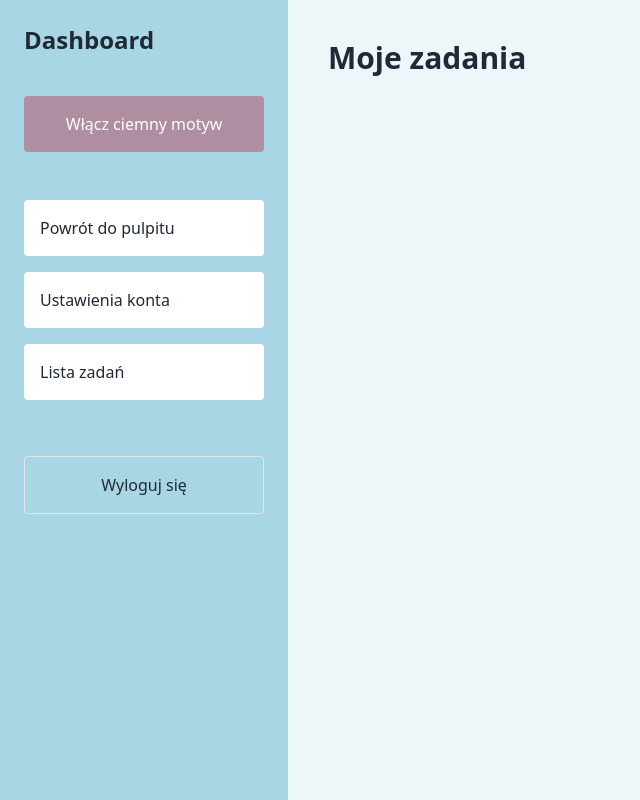
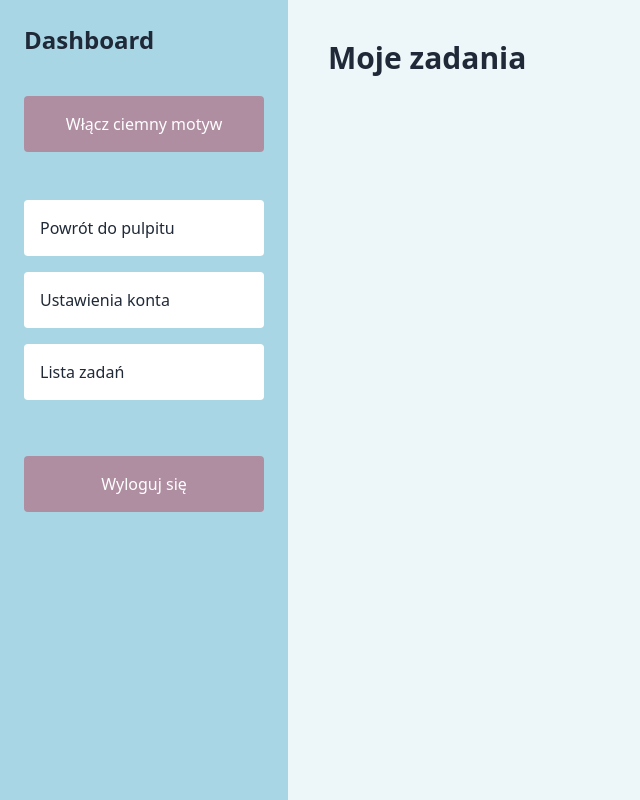
Before and after one commit to mwrobel7/task-manager, a Next.js app in the folder nextjs-dashboard/: page /tasks in a window 1280 px wide. Shown: the whole page, without its empty margins (0-640 px from the left). Built offline with nearby package versions, Linux system fonts and the light colour scheme; no server answers.

Commit message:
Update logoutButton.tsx

```diff
--- a/nextjs-dashboard/app/components/logoutButton.tsx
+++ b/nextjs-dashboard/app/components/logoutButton.tsx
@@ -17,7 +17,11 @@ export default function LogoutButton() {
   return (
     <button
       onClick={handleLogout}
-      className="mt-auto border p-4 rounded"
+      className="w-full p-4 rounded mb-8"
+      style={{
+        background: 'var(--button)',
+        color: 'white',
+      }}
     >
       Wyloguj się
     </button>
```
